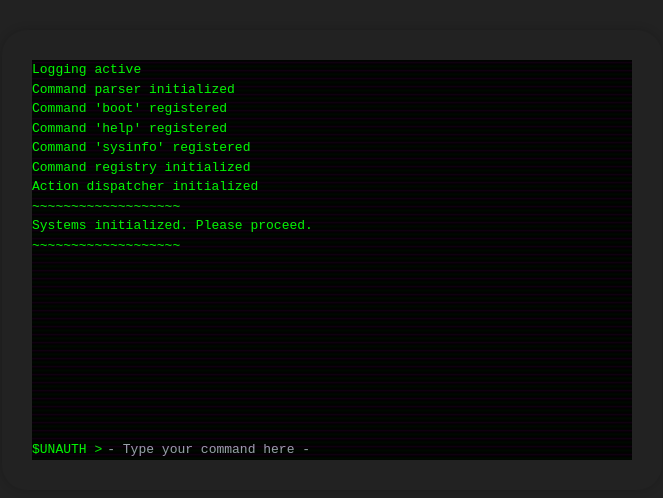
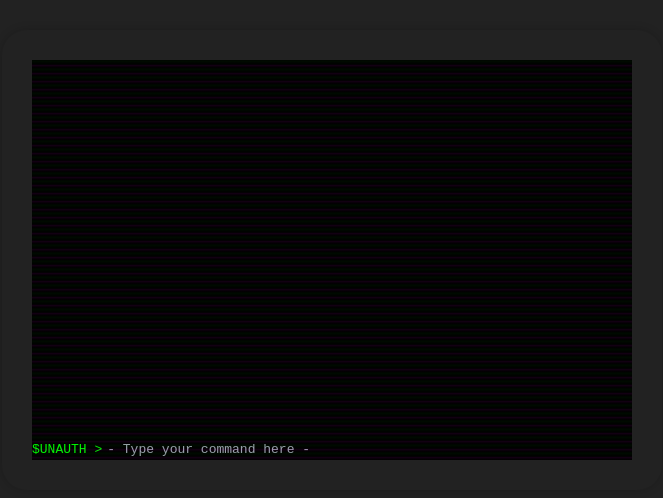
Before and after one commit to chomesy/terminalgame, a Next.js app: page / in a window 1280 px wide. Shown: the part 140-638 px from the top of the page, without its empty margins (308-971 px from the left). Built offline with nearby package versions, Linux system fonts and the light colour scheme.

Commit message:
working beautifully

```diff
--- a/src/app/game/commandHandlers/commandRegistry.ts
+++ b/src/app/game/commandHandlers/commandRegistry.ts
@@ -42,7 +42,7 @@ export class CommandRegistry {
 
     private registerCommand(command: Command): void {
         this.commands.set(command.name, command);
-        this.gameStateManager.getState().systemLog.addLog(`Command '${command.name}' registered`);
+        this.gameStateManager.getState().systemLogStream.postInfoLog(`Command '${command.name}' registered`);
     }
 
     addChapterProgressCommands(): void {
--- a/src/app/game/commandHandlers/config/commandImplementations.ts
+++ b/src/app/game/commandHandlers/config/commandImplementations.ts
@@ -56,6 +56,7 @@ export class CommandImplementations {
           Memory Usage: ${sysInfo.systemHealth.memory}%
           Storage Usage: ${sysInfo.systemHealth.storage}%
           Network Usage: ${sysInfo.systemHealth.network}%
+          System Time: ${sysInfo.getSystemTime().toLocaleString()}
       `;
   }
 
--- a/src/app/game/commandHandlers/config/commandsConfig.ts
+++ b/src/app/game/commandHandlers/config/commandsConfig.ts
@@ -5,7 +5,7 @@ export const commandsConfig = [
     methodName: "boot",
     progressCheck: {
       chapter: 0,
-      progress: 0,
+      progress: 1,
     },
   },
   {
@@ -14,7 +14,7 @@ export const commandsConfig = [
     methodName: "listCommands",
     progressCheck: {
       chapter: 0,
-      progress: 0,
+      progress: 1,
     },
   },
   {
@@ -51,7 +51,7 @@ export const commandsConfig = [
     methodName: "systemInfo",
     progressCheck: {
       chapter: 0,
-      progress: 0,
+      progress: 1,
     },
   },
   // Add more commands as needed
--- a/src/app/game/eventSystem.ts
+++ b/src/app/game/eventSystem.ts
@@ -11,15 +11,22 @@ export class EventSystem {
         this.commandRegistry = commandRegistry;
     }
 
-    checkAndExecuteTriggers(): boolean {
+    async checkAndExecuteTriggers(): Promise<boolean> {
         const state = this.gameStateManager.getState();
 
         // Implement logic for events based on the game state
         if (state.gameStateMeta.gameChapter === 0 && state.gameStateMeta.chapterProgress === 0) {
-            this.gameStateManager.getState().systemLog.addLog('~~~~~~~~~~~~~~~~');
-            this.gameStateManager.getState().systemLog.addLog('User Detected...');
-            this.gameStateManager.getState().systemLog.addLog(`User ${state.userInformation.username} located.`);
-            this.gameStateManager.getState().systemLog.addLog('~~~~~~~~~~~~~~~~');
+            await new Promise(resolve => setTimeout(resolve, 1000));
+            this.gameStateManager.getState().systemLogStream.postInfoLog(
+                `
+    ~~~~~~~~~~~~~~~~
+    User Detected   ... ... ... ... ... ... ... ...
+    ... ... ... ... ... ... ... ... ... ... ... ...
+    ... ... ... ... ... ... ... ... ... ... ... ...
+    ... ... ... ... ... ... .. .
+    User ${state.userInformation.username} located.
+    ~~~~~~~~~~~~~~~~
+                `);
             this.gameStateManager.getState().gameStateMeta.chapterProgress = 1;
             return true
         }
--- a/src/app/game/gameLoop.ts
+++ b/src/app/game/gameLoop.ts
@@ -5,6 +5,9 @@ import { ActionDispatcher } from './commandHandlers/actionDispatcher';
 import { EventSystem } from './eventSystem';
 import { CommandRegistry } from './commandHandlers/commandRegistry';
 import { StoryContent } from './storyContent';
+
+import { SystemLog, logObject } from './state/substates/systemLog';
+import { SystemLogStream } from './state/substates/systemLogStream';
 
 export class GameLoop {
     private gameStateManager: GameStateManager;
@@ -18,23 +21,25 @@ export class GameLoop {
 
     constructor() {
         this.gameStateManager = new GameStateManager();
-        this.gameStateManager.getState().systemLog.addLog(`Logging active`);
-        this.gameStateManager.getState().systemLogStream.updateLog(["Hello, welcome to your new adventure!"]);
+        this.gameStateManager.getState().systemLogStream.postInfoLog(`Game state manager initialized`);
         this.commandParser = new CommandParser();
-        this.gameStateManager.getState().systemLog.addLog(`Command parser initialized`);
+        this.gameStateManager.getState().systemLogStream.postInfoLog(`Command parser initialized`);
         this.storyContent = new StoryContent();
         this.commandRegistry = new CommandRegistry(this.gameStateManager); // Command Registry needs the GameStateManager so it can update the state
-        this.gameStateManager.getState().systemLog.addLog(`Command registry initialized`);
+        // this.gameStateManager.getState().systemLog.addLog(`Command registry initialized`);
         this.actionDispatcher = new ActionDispatcher(this.commandRegistry);
-        this.gameStateManager.getState().systemLog.addLog(`Action dispatcher initialized`);
+        // this.gameStateManager.getState().systemLog.addLog(`Action dispatcher initialized`);
         this.eventSystem = new EventSystem(this.gameStateManager, this.commandRegistry); // Event System needs the GameStateManager so it can update the state, and commandRegistry to add new commands
-        this.gameStateManager.getState().systemLog.addLog(`~~~~~~~~~~~~~~~~~~~`);
-        this.gameStateManager.getState().systemLog.addLog(`Systems initialized. Please proceed.`);
-        this.gameStateManager.getState().systemLog.addLog(`~~~~~~~~~~~~~~~~~~~`);
+        // this.gameStateManager.getState().systemLog.addLog(`~~~~~~~~~~~~~~~~~~~`);
+        // this.gameStateManager.getState().systemLog.addLog(`Systems initialized. Please proceed.`);
+        // this.gameStateManager.getState().systemLog.addLog(`~~~~~~~~~~~~~~~~~~~`);
         this.idleLoop; // Run the idle loop to check triggers and start the game
     }
 
     start(input: string): string[] {
+
+        // Post info log on loop start
+        this.gameStateManager.getState().systemLogStream.postInfoLog(`Command Detected`);
 
         // Parse the command
         const command = this.commandParser.parse(input);
@@ -42,40 +47,45 @@ export class GameLoop {
         // Capture folder location during execution
         const currentFolder = this.gameStateManager.getState().fileSystem.getCurrentDirectory();
 
-        // Add command to the log before executing
-        this.updateLog(`$${this.gameStateManager.getState().userInformation.username} (${currentFolder}) > ${input}`);
+        // The info message is ultimately a concatenation of the command & response
+        //this.updateLog(`$${this.gameStateManager.getState().userInformation.username} (${currentFolder}) > ${input}`);
+        this.gameStateManager.getState().systemLogStream.postUserCommandLog(`$${this.gameStateManager.getState().userInformation.username} (${currentFolder}) > ${input}`);
 
         // Execute the command and get a response
         const response = this.actionDispatcher.executeCommand(command);
 
         // Add response to the terminal output
-        this.updateLog(`${response}`);
+        // this.updateLog(`${response}`);
+        this.gameStateManager.getState().systemLogStream.postInfoLog(`${response}`);
+
+
 
         // Check if the command resulted in a state change
-        if (this.eventSystem.checkAndExecuteTriggers()) { // Handle any triggers based on the new state
-            this.idleLoop();
-        }
+        this.eventSystem.checkAndExecuteTriggers().then((result) => { // Handle any triggers based on the new state
+            if (result) {
+                this.idleLoop();
+            }
+        });
+
         return ["Null Return"];
     }
 
     /**
-     * Executes a game loop that only checks triggers, and if found, loops again
+     * Executes a game loop that only checks triggers, and if "true", loops again
      *
      * This function will continue to call itself until the event system has no more triggers to execute.
      *
      * @return {void} No return value.
      */
     idleLoop(): void {
-        if (this.eventSystem.checkAndExecuteTriggers()) {
-            this.idleLoop(); // This will continue nesting until there are no triggers
-        }
+        this.eventSystem.checkAndExecuteTriggers().then((result) => { // Handle any triggers based on the new state
+            if (result) {
+                this.idleLoop();
+            }
+        });
     }
 
-    updateLog(logString: string): void {
-        this.gameStateManager.getState().systemLog.addLog(logString);
-    }
-
-    getLog(): string [] {
-        return this.gameStateManager.getState().systemLog.log
+    getLogStream(): SystemLogStream {
+        return this.gameStateManager.getState().systemLogStream;
     }
 }
--- a/src/app/game/state/substates/systemInformation.ts
+++ b/src/app/game/state/substates/systemInformation.ts
@@ -12,8 +12,8 @@ export class SystemInformation {
   osVersion: string;
   uptime: number; // in milliseconds
   processList: string[];
-  timeStamp: Date;
-  systemTime: Date;
+  private timeStamp: Date;
+  private systemTime: Date;
   private timeOffset= {'years':3, 'months': 1, 'days':8, 'hours':6, 'minutes':1, 'seconds':14} // random numbers
   private timeOffsetInMilliseconds = 1000*(this.timeOffset.seconds + 60*(this.timeOffset.minutes + 60*(this.timeOffset.hours + 24*(this.timeOffset.days + 30*this.timeOffset.months + 365*this.timeOffset.years))))
 
@@ -29,6 +29,11 @@ export class SystemInformation {
       this.processList = [];
       this.timeStamp = new Date(); // This sets the time to the time of construction
       this.systemTime = new Date(this.timeStamp.getTime() + this.timeOffsetInMilliseconds);
+  }
+
+  getSystemTime(): Date {
+    this.systemTime = new Date(this.timeStamp.getTime() + this.timeOffsetInMilliseconds);
+    return this.systemTime;
   }
 
   refreshUptime(): void {
@@ -47,7 +52,4 @@ export class SystemInformation {
       this.processList = this.processList.filter(p => p !== processName);
   }
 
-  updateUptime(uptime: number): void {
-      this.uptime = uptime;
-  }
 }
--- a/src/app/game/state/substates/systemLog.ts
+++ b/src/app/game/state/substates/systemLog.ts
@@ -6,15 +6,14 @@ export interface logObject {
 }
 
 export class SystemLog {
-  log: string[] = [];
-  detailedLog: logObject[] = [];
+  log: logObject[];
 
   constructor() {
     this.log = [];
 
   }
 
-  addLog(log: string): void {
-    this.log.push(log);
+  addLog(newLog: logObject): void {
+    this.log.push(newLog);
   }
 }
--- a/src/app/game/state/substates/systemLogStream.ts
+++ b/src/app/game/state/substates/systemLogStream.ts
@@ -1,14 +1,52 @@
 import { Subject } from 'rxjs';
+
+import { logObject } from './systemLog';
 
 export class SystemLogStream {
 
-private logSubject = new Subject<string[]>();
+private logSubject = new Subject<logObject>();
 
-  getLogStream() {
+  getObservable() {
     return this.logSubject.asObservable();
   }
 
-  updateLog(logData: string[]) {
-    this.logSubject.next(logData);
+  updateLog(systemLog: logObject) {
+    this.logSubject.next(systemLog);
+  }
+
+  postInfoLog(message: string) {
+    const newLog: logObject = {
+      logType: 'info',
+      logText: message,
+      logTimeStamp: new Date(),
+    };
+    this.logSubject.next(newLog);
+  }
+
+  postUserCommandLog(message: string){
+    const newLog: logObject = {
+      logType: 'command',
+      logText: message,
+      logTimeStamp: new Date(),
+    }
+    this.logSubject.next(newLog);
+  }
+
+  postErrorLog(message: string) {
+    const newLog: logObject = {
+      logType: 'error',
+      logText: message,
+      logTimeStamp: new Date(),
+    };
+    this.logSubject.next(newLog);
+  }
+
+  postTerminalResponseLog(message: string) {
+    const newLog: logObject = {
+      logType: 'response',
+      logText: message,
+      logTimeStamp: new Date(),
+    };
+    this.logSubject.next(newLog);
   }
 }
--- a/src/components/TerminalEmulator.tsx
+++ b/src/components/TerminalEmulator.tsx
@@ -1,13 +1,26 @@
 "use client";
 
-import React, { useState, useLayoutEffect, useRef } from 'react';
+import React, { useState, useEffect, useRef } from 'react';
+
 import { useGameState } from '@/app/context/GameStateContext';
 import TypingText from './typingText/typingText';
+import { logObject } from '@/app/game/state/substates/systemLog';
 
 const TerminalEmulator: React.FC = () => {
     const gameLoop = useGameState();
     const [input, setInput] = useState<string>('');
     const endOfConsoleRef = useRef<HTMLDivElement | null>(null);
+    const [logData, setLogData] = useState<logObject[]>([]);
+
+    useEffect(() => {
+        const subscription = gameLoop.getLogStream().getObservable().subscribe((logData) => {
+            setLogData((prevLogData) => [...prevLogData, logData]);
+
+        });
+        return () => {
+            subscription.unsubscribe();
+        };
+    }, []);
 
     const handleInputChange = (e: React.ChangeEvent<HTMLInputElement>) => {
         setInput(e.target.value);
@@ -25,22 +38,10 @@ const TerminalEmulator: React.FC = () => {
     };
 
     return (
-        <div style={{ height: '400px', width: '100%', backgroundColor: '#000', color: '#0f0', fontFamily: 'monospace' }}>
-            <div style={{ height: '380px', overflowY: 'auto', scrollbarColor: '#0f0' }}>
-                {gameLoop.getLog().map((line, index) => (
-                    <div key={index}>
-                        <TypingText
-                            key={index}
-                            line={line}
-                            onRendered={() => {
-                                if (endOfConsoleRef.current) {
-                                    console.log('scroll');
-                                    endOfConsoleRef.current.scrollIntoView({ behavior: 'smooth' });
-                                }
-                            }}
-                        />
-
-                    </div>
+        <div style={{ height: '400px', width: '100%', backgroundColor: '#000', color: '#0f0', fontFamily: 'monospace', overflowY: 'scroll' }}>
+            <div className="console-div" style={{ height: '380px', marginTop: 'auto', display: 'flex', flexDirection: 'column', justifyContent: 'flex-end', overflowY: 'auto' }}>
+                {logData.map((log, index) => (
+                    <TypingText key={index} line={log.logText} />
                 ))}
                 {/* The ref is attached to this empty div at the end of the console */}
                 <div ref={endOfConsoleRef}></div>
--- a/src/components/typingText/typingText.tsx
+++ b/src/components/typingText/typingText.tsx
@@ -4,15 +4,14 @@ import { useState, useEffect } from 'react';
 
 interface TypingTextProps {
   line: string;
-  onRendered: () => void;
 }
 
-const TypingText: React.FC<TypingTextProps> = ({ line, onRendered }) => {
+const TypingText: React.FC<TypingTextProps> = ({ line }) => {
   const [typingText, setTypingText] = useState('');
   const [isTyping, setIsTyping] = useState(true);
 
   useEffect(() => {
-    const typingInterval = 25; // adjust the typing speed
+    const typingInterval = 15; // adjust the typing speed
     let i = 0;
     const intervalId = setInterval(() => {
       setTypingText(line.slice(0, i + 1));
@@ -22,9 +21,8 @@ const TypingText: React.FC<TypingTextProps> = ({ line, onRendered }) => {
         setIsTyping(false);
       }
     }, typingInterval);
-    onRendered();
     return () => clearInterval(intervalId);
-  }, [line, onRendered]);
+  }, [line]);
 
   return (
     <pre style={{ fontFamily: 'monospace' }}>
```
